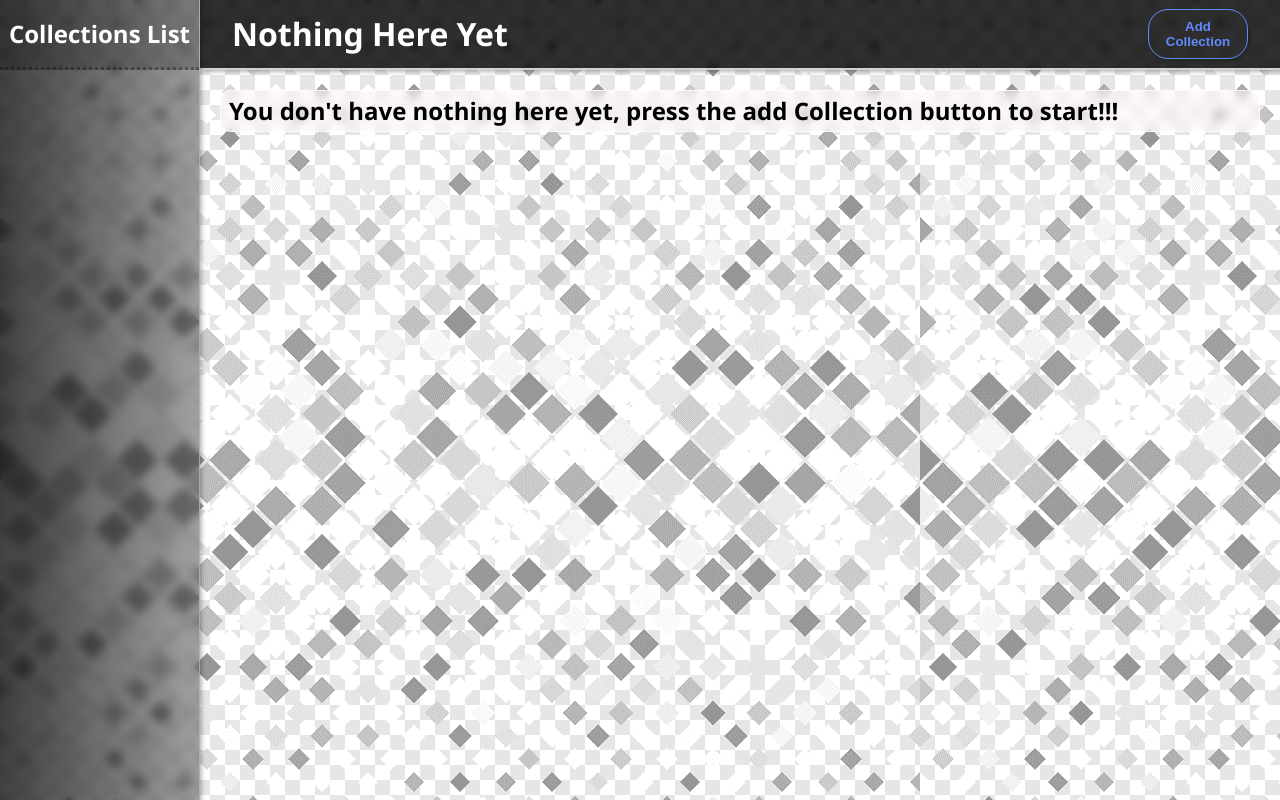
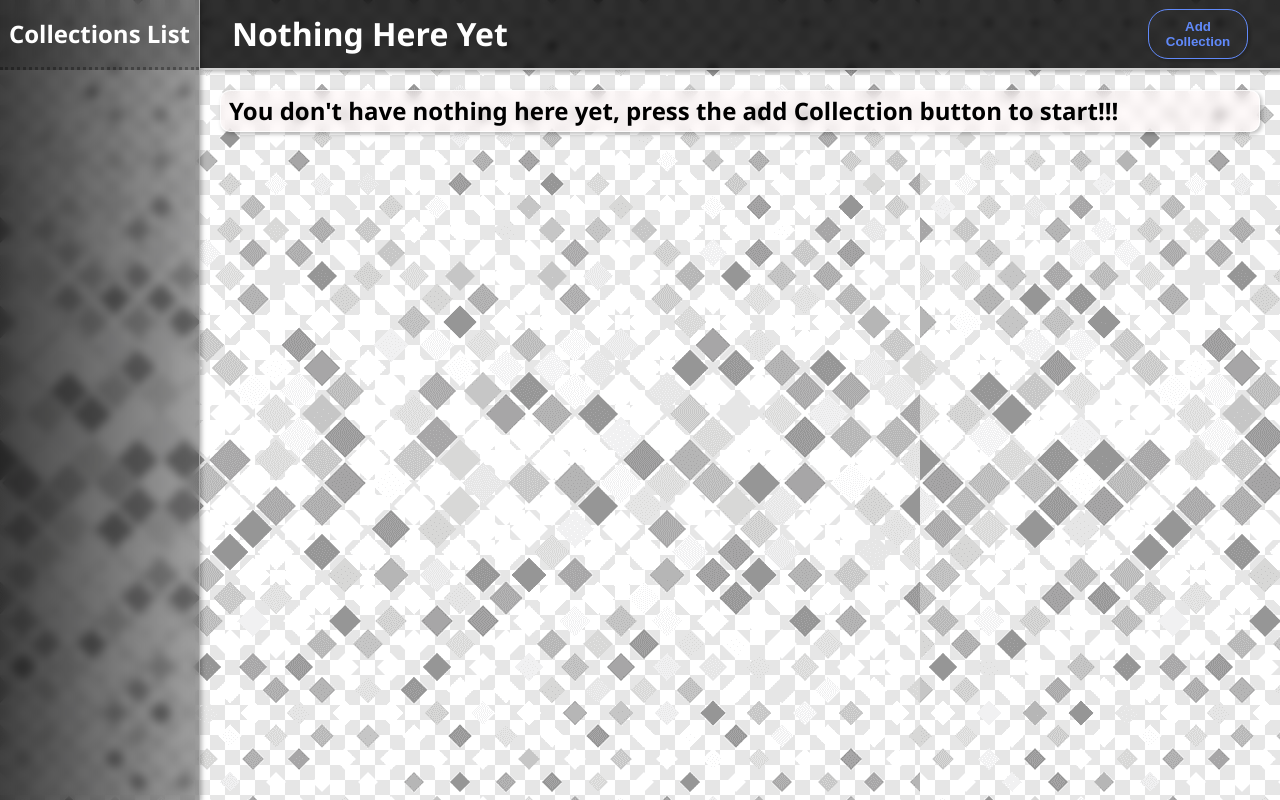
Before and after one commit to AlcaldeLeonardo/toDoListOdinProject, a website built with webpack: page src/index.html in a window 1280 px wide. Built offline with nearby package versions, Linux system fonts and the light colour scheme.

Commit message:
shadow card added, until imports deleted

```diff
--- a/src/index.js
+++ b/src/index.js
@@ -1,12 +1,8 @@
 import './css/reset.css'
 import './scss/style.scss'
-import { Task } from './modules/classes/Task';
-import { TasksCollection } from './modules/classes/TasksCollection';
+
 import { CollectionArray } from './modules/classes/CollectionArray';
 import { updateScreen } from './views/updateScreen';
 
-// Coleccion y tasks de prueba
-
-
 // PRUEBAS DE RENDER
 updateScreen(CollectionArray.ActiveCollection)
--- a/src/scss/style.scss
+++ b/src/scss/style.scss
@@ -86,7 +86,7 @@
     backdrop-filter: blur(5px);
     padding: 0.5rem;
     border-radius: 10px;
-    // box-shadow: $boxShadowDefault;
+    box-shadow: $boxShadowDefault;
 }
 .main {
     position: relative;
--- a/src/views/moleculeViews/headerDOM.js
+++ b/src/views/moleculeViews/headerDOM.js
@@ -1,6 +1,4 @@
-import { addCollectionController } from "../../controllers/addCollectionController";
 import { CollectionArray } from "../../modules/classes/CollectionArray";
-import { TasksCollection } from "../../modules/classes/TasksCollection";
 import { titleDOM } from "../atomViews/titleDOM";
 import { updateScreen } from "../updateScreen";
 import { addCollectionModal } from "./modalContainer";
--- a/src/views/moleculeViews/mainDOM.js
+++ b/src/views/moleculeViews/mainDOM.js
@@ -1,5 +1,4 @@
 import { plusBtnDOM } from "../atomViews/btnsDOM";
-import { paragraphDOM } from "../atomViews/paragraph";
 import { titleDOM } from "../atomViews/titleDOM";
 import { toDocard } from "./toDocard";
 
--- a/src/views/moleculeViews/modalContainer.js
+++ b/src/views/moleculeViews/modalContainer.js
@@ -1,11 +1,7 @@
 import { addCollectionController } from "../../controllers/addCollectionController";
 import { addTaskController } from "../../controllers/addTaskController";
 import { removeModalController } from "../../controllers/removeModalController";
-import { CollectionArray } from "../../modules/classes/CollectionArray";
-import { Task } from "../../modules/classes/Task";
-import { TasksCollection } from "../../modules/classes/TasksCollection";
 import { titleDOM } from "../atomViews/titleDOM";
-import { updateScreen } from "../updateScreen";
 
 export function modalContainer(Modal = null) {
   const container = createDiv("modalContainer");
--- a/src/views/moleculeViews/toDocard.js
+++ b/src/views/moleculeViews/toDocard.js
@@ -2,8 +2,6 @@ import {taskCardDelBtnController} from "../../controllers/taskCardDelBtnControll
 import { paragraphDOM, spanWithLabelDOM } from "../atomViews/paragraph";
 import { titleDOM } from "../atomViews/titleDOM";
 import { buttonBoxDOM } from "./buttonBoxDOM";
-import { collectionCardDelController } from "../../controllers/collectionCardDelController";
-import { setActiveCollectionController } from "../../controllers/setActiveCollectionController";
 
 export function toDocard(task) {
   const { id, title, description, priority, dueDate } = task;
```
